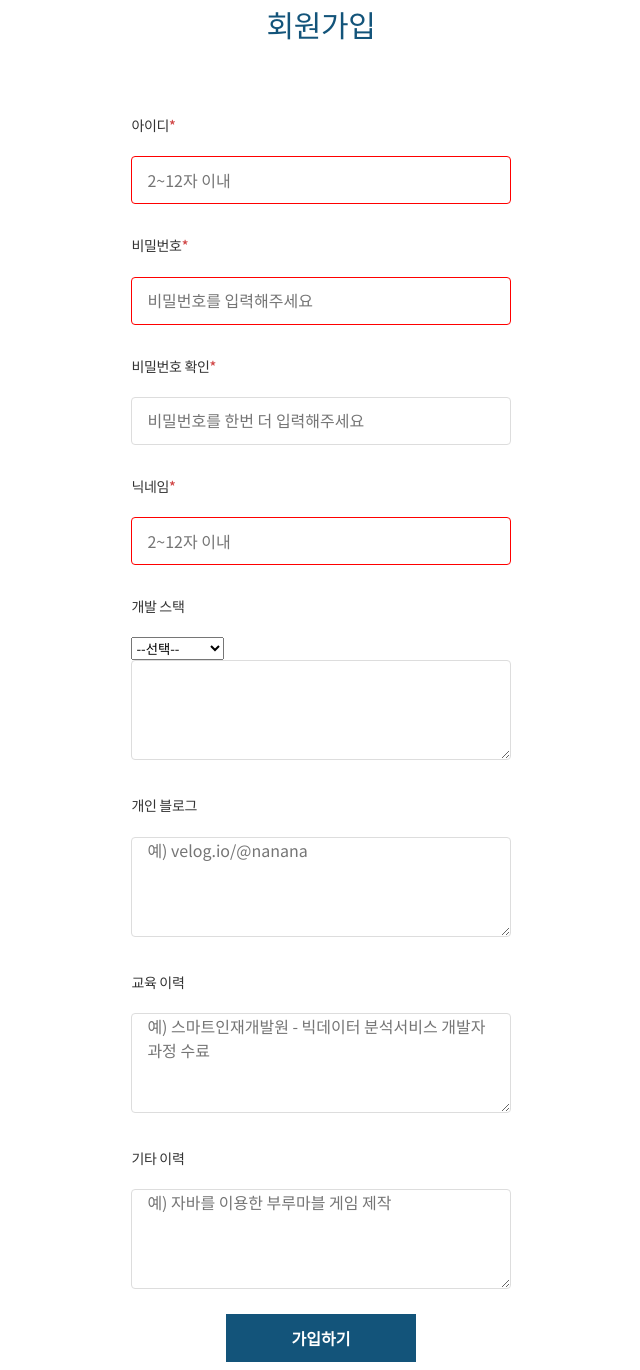
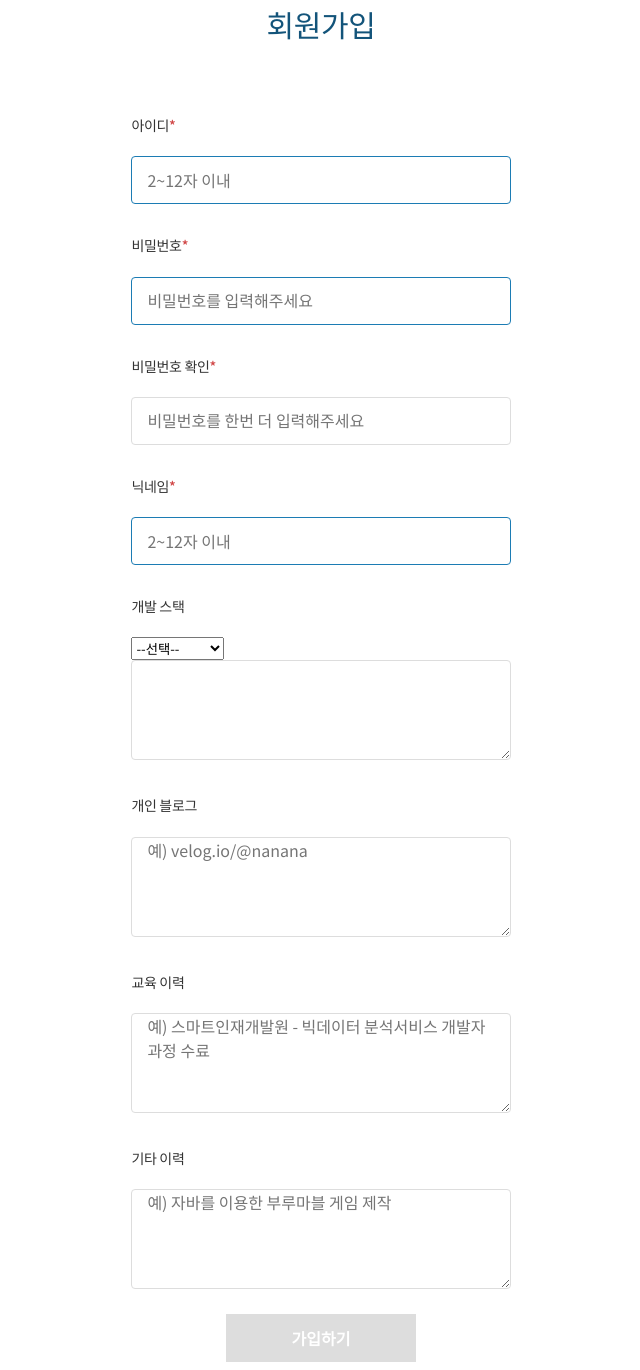
Before and after one commit to 2022-SMHRD-KDT-BigData-4/ITEAT, a Java web app: page /join.jsp in a window 1280 px wide. Shown: the whole page, without its empty margins (319-959 px from the left). Run offline with Tomcat 11, a stand-in JSP engine, Linux system fonts and the light colour scheme.

Commit message:
joinCss.css에서 input:required 어쩌고 red 없앰!!

```diff
--- a/ITEAT/src/main/webapp/assets/css/joinCss.css
+++ b/ITEAT/src/main/webapp/assets/css/joinCss.css
@@ -126,11 +126,11 @@ input[type=search]:focus, input[type=email]:focus, input[type=password]:focus,
 	text-align: center;
 	width: 15%;
 	height: 48px;
-	background-color: #13547A;
+	background-color: rgb(221,221,221);
 	color: white;
 	font-size: 16px;
 	font-weight: 600;
-	border: 1px solid #13547A;
+	border: 1px solid rgb(221,221,221);
 	font-family: 'Noto Sans KR', sans-serif;
 }
 
@@ -149,7 +149,8 @@ input[type=search]:focus, input[type=email]:focus, input[type=password]:focus,
 	color: #d04444;
 }
 
-input:required:invalid{
-	border-color: red;
-	border-width: 1px;
+input:required{
+
+	border-color: #1c7cb4;
+
 }
```
